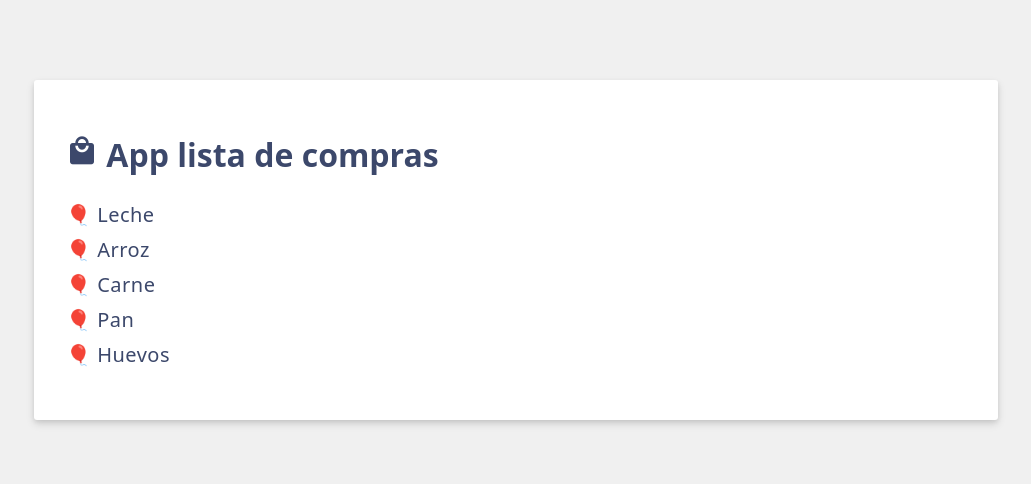
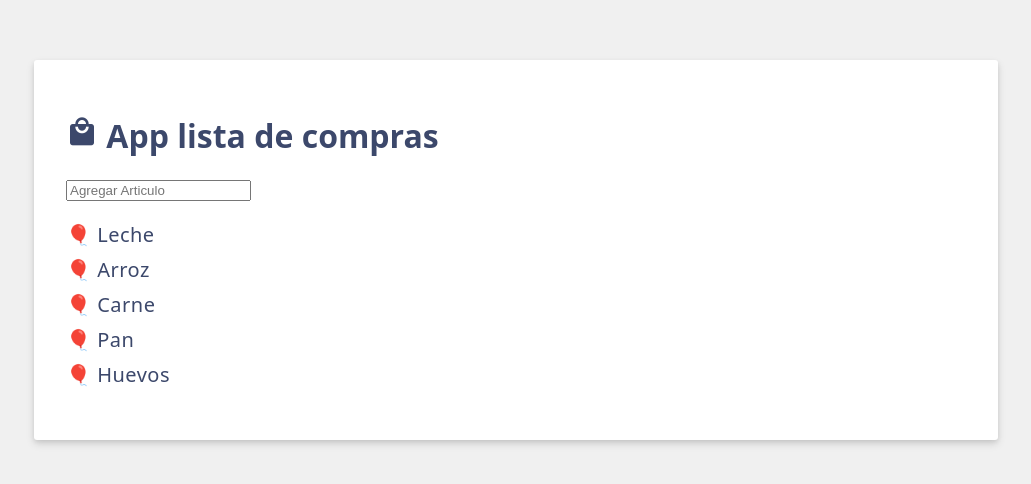
Before and after one commit to GaonaRiveraDiegoGael/VueJs-ShoppingCart, a Vue app: page / in a window 1280 px wide. Shown: the part 150-634 px from the top of the page, without its empty margins (124-1155 px from the left). Built offline with nearby package versions, Linux system fonts and the light colour scheme.

Commit message:
⭐FEAT: App.vue Add input text for input new items

```diff
--- a/src/App.vue
+++ b/src/App.vue
@@ -15,10 +15,12 @@ const items = ref([
   { id: 3, label: 'Pan' },
   { id: 4, label: 'Huevos' }
 ]);
+const newItem = ref('');
 </script>
 
 <template>
   <h1> <i :class="shoppingIcon">local_mall</i> {{ header }}</h1>
+  <input v-model="newItem" type="text" placeholder="Agregar Articulo">
   <ul>
     <li v-for="{id, label} in items" v-bind:key="id">🎈 {{ label }}</li>
   </ul>
```
